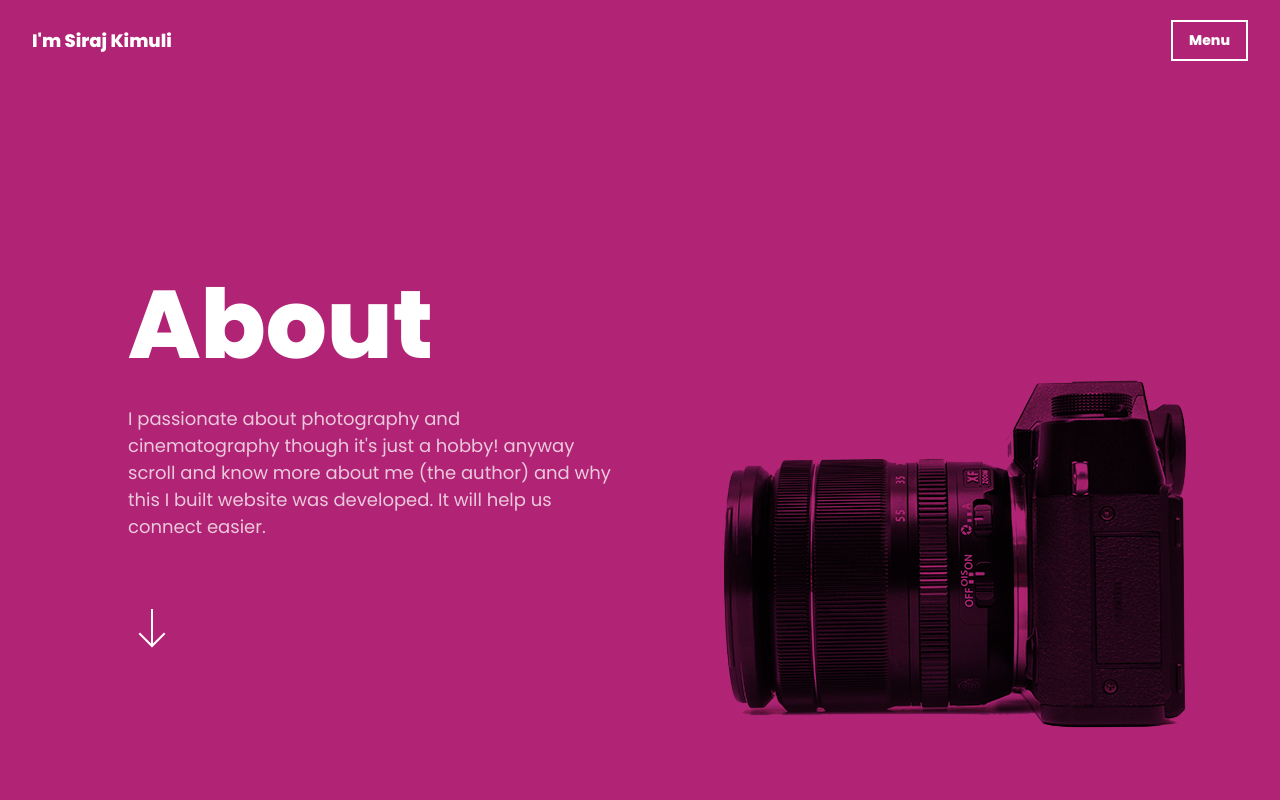
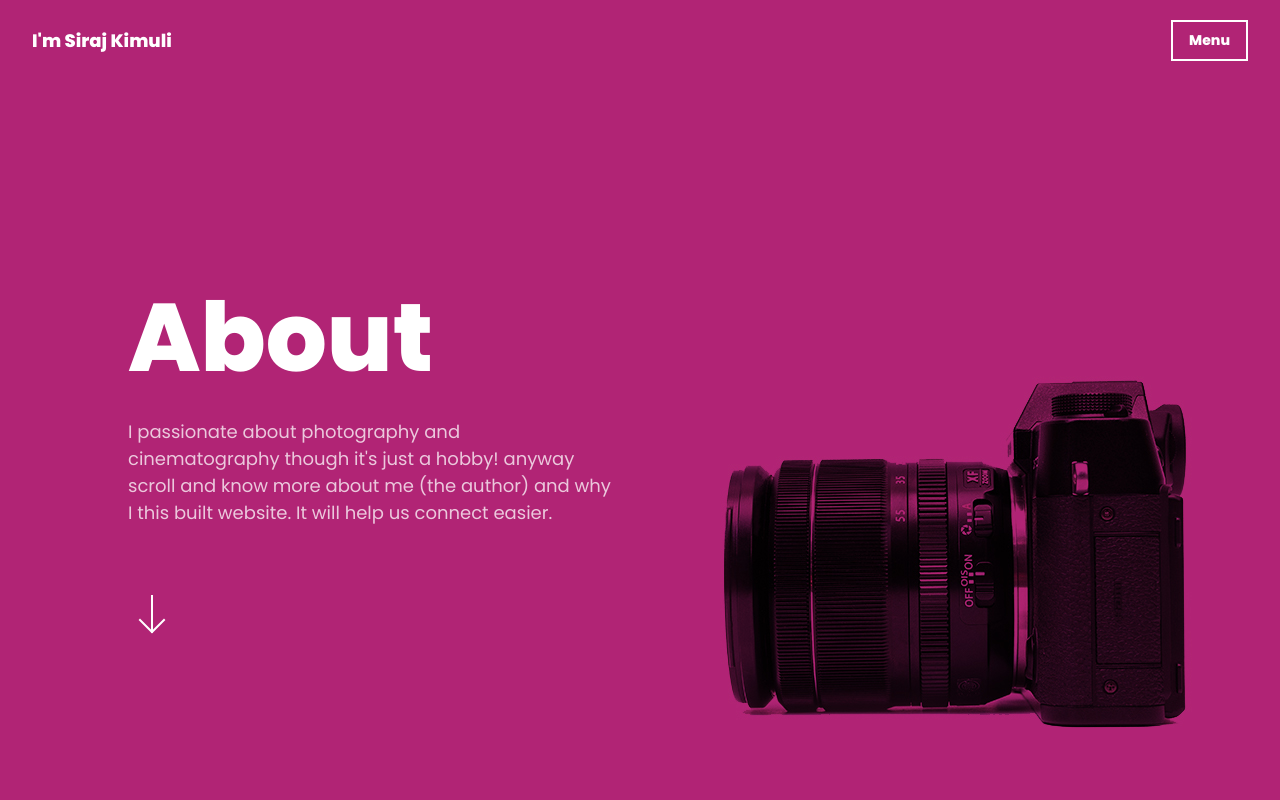
Before and after one commit to kimulisiraj/iamsiraj, a Nuxt app: page /about in a window 1280 px wide. Shown: the top 800 px of the page. Built offline with nearby package versions, Linux system fonts and the light colour scheme.

Commit message:
fix grammar

```diff
--- a/pages/about.vue
+++ b/pages/about.vue
@@ -9,7 +9,7 @@
           </h1>
           <p class="text-white opacity-75 mt-8 text-xlg">
             I passionate about photography and cinematography though it's just a hobby! anyway scroll and
-            know more about me (the author) and why this I built website was developed. It will help us connect easier.
+            know more about me (the author) and why I this built website. It will help us connect easier.
           </p>
           <a href="#content" class="block mt-8 md:mt-16">
             <ArrowDown />
```
